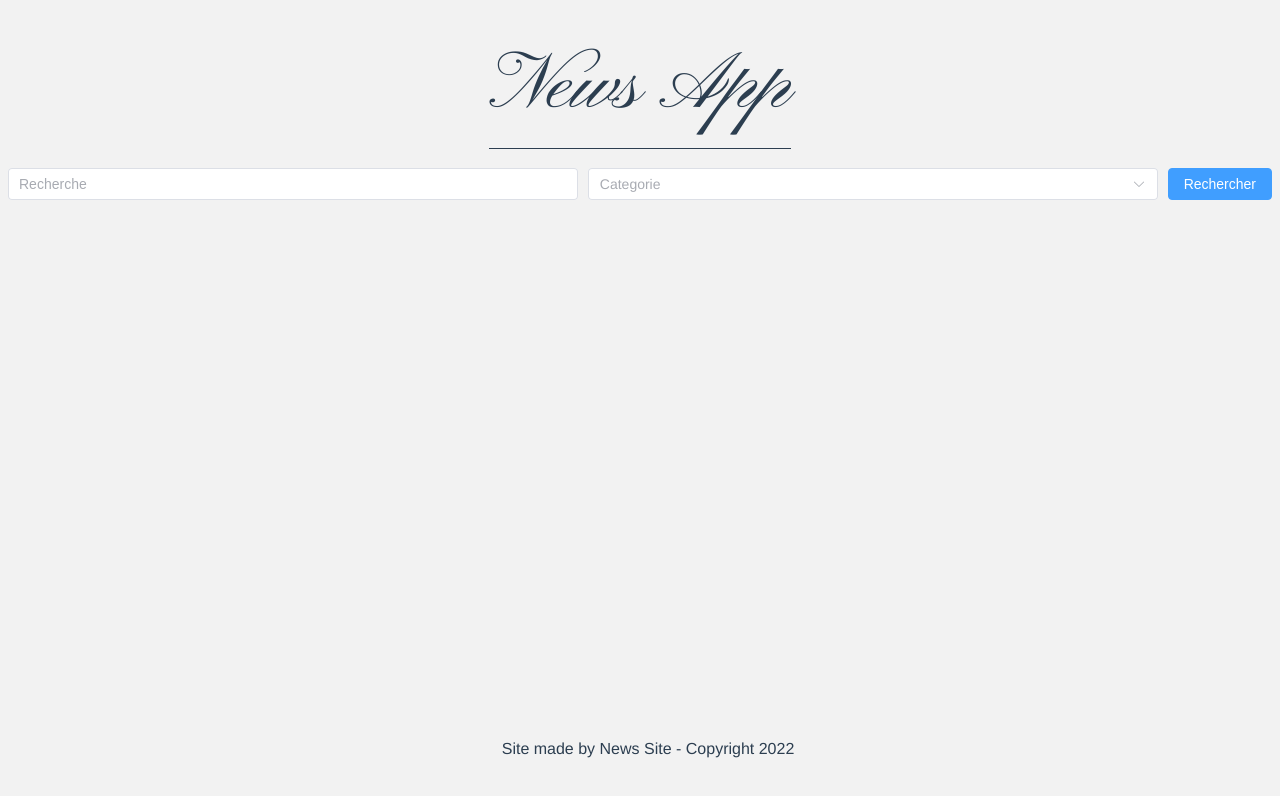
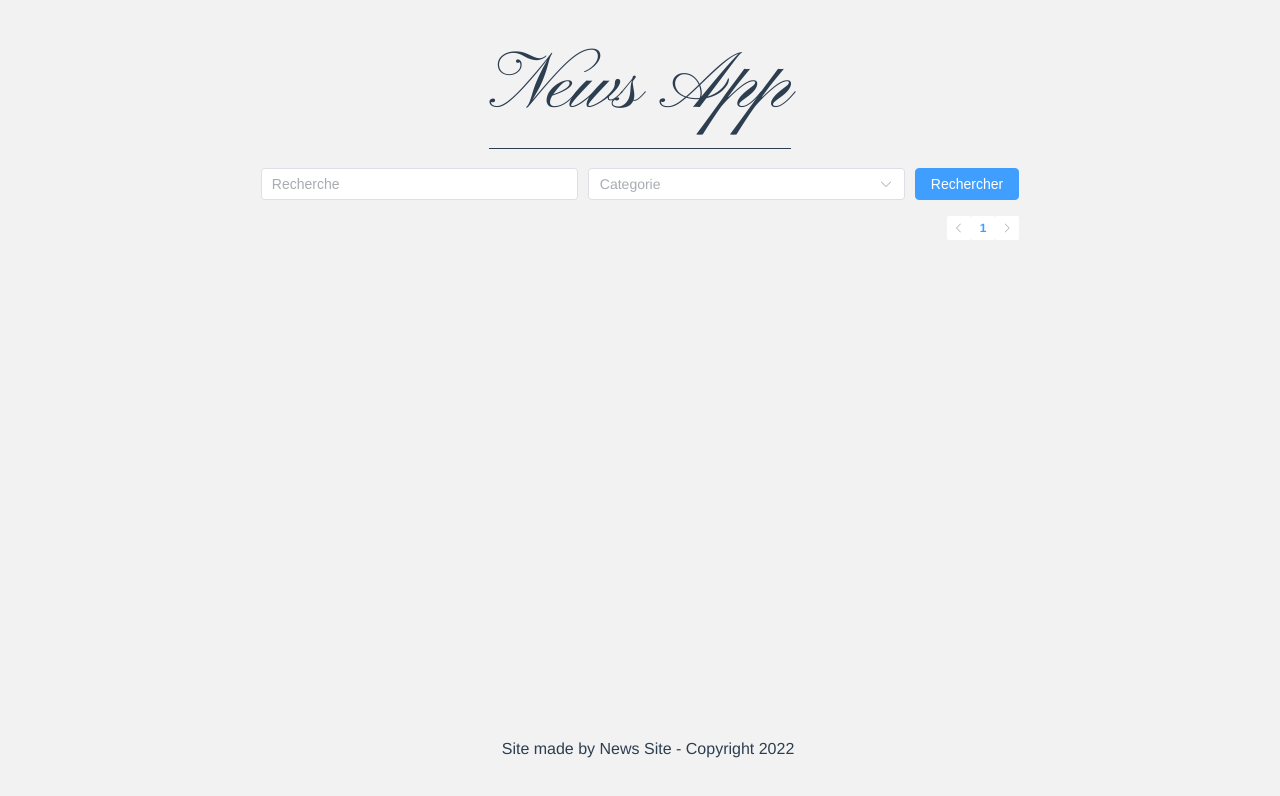
Before and after one commit to MatheoDev/new-app, a Vue app: page / in a window 1280 px wide. Shown: the top 796 px of the page. Built offline with nearby package versions, Linux system fonts and the light colour scheme.

Commit message:
pagination

```diff
--- a/src/App.vue
+++ b/src/App.vue
@@ -50,4 +50,15 @@ span.Titre {
     }
   }
 }
+
+@media (max-width: 380px) {
+  span.Titre {
+    font-size: 4rem;
+  }
+}
+@media (min-width: 1025px) {
+  .home {
+    padding: 0 20%;
+  }
+}
 </style>
--- /dev/null
+++ b/src/components/Paginate/Paginate.vue
@@ -0,0 +1,35 @@
+<template>
+  <div class="paginatation">
+    <el-pagination
+      small
+      layout="prev, pager, next"
+      :total="$store.state.paginate.total"
+      :page-size="8"
+      :current-page="$store.state.paginate.page"
+      @current-change="handleCurrentChange"
+    />
+  </div>
+</template>
+
+<script>
+import { ElPagination } from 'element-plus'
+export default {
+  name: 'Paginate',
+  components: {
+    "el-pagination": ElPagination
+  },
+  methods: {
+    handleCurrentChange(page) {
+      this.$store.state.paginate.page = page
+    }
+  }
+}
+</script>
+
+<style>
+.paginatation {
+  display: flex;
+  justify-content: end;
+  margin: 1rem 0;
+}
+</style>
--- a/src/components/SearchBar/SearchBar.vue
+++ b/src/components/SearchBar/SearchBar.vue
@@ -1,8 +1,8 @@
 <template>
   <div class="search-bar">
     <form class="search-bar__form">
-      <el-input v-model="$store.state.search" placeholder="Recherche" class="search-bar__input"/>
-      <el-select v-model="$store.state.sorting" placeholder="Categorie" class="search-bar__input">
+      <el-input v-model="$store.state.form.search" placeholder="Recherche" class="search-bar__input"/>
+      <el-select v-model="$store.state.form.sorting" placeholder="Categorie" class="search-bar__input">
         <el-option
           v-for="item in $store.state.sorting"
           :key="item.id"
--- a/src/store/index.js
+++ b/src/store/index.js
@@ -15,7 +15,8 @@ export default createStore({
       sorting: '',
     },
     paginate: {
-
+      page: 1,
+      total: 0,
     }
   },
   mutations: {
--- a/src/views/Home.vue
+++ b/src/views/Home.vue
@@ -1,16 +1,20 @@
 <template>
   <div class="home">
     <SearchBar />
+    <!-- <NewsList /> -->
+    <Paginate />
   </div>
 </template>
 
 <script>
 import SearchBar from '@/components/SearchBar/SearchBar.vue'
+import Paginate from '@/components/Paginate/Paginate.vue'
 
 export default {
   name: 'Home',
   components: {
-    SearchBar
+    SearchBar,
+    Paginate
   }
 }
 </script>
```
